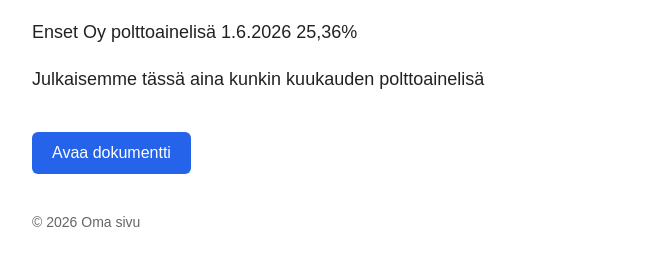
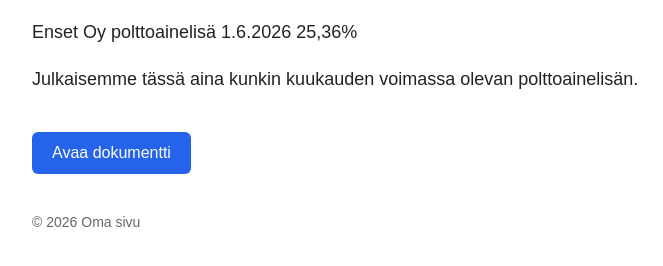
Before and after one commit to Kati-design/Oma-sivu, a plain HTML site: page index.html in a window 1280 px wide. Shown: the part 140-406 px from the top of the page, without its empty margins (158-821 px from the left). Drawn offline with Linux system fonts and the light colour scheme.

Commit message:
Revise fuel supplement announcement text
Updated the text for the monthly fuel supplement announcement.

```diff
--- a/index.html
+++ b/index.html
@@ -64,7 +64,7 @@
     </p>
 
     <p>
-      Julkaisemme tässä aina kunkin kuukauden polttoainelisä
+      Julkaisemme tässä aina kunkin kuukauden voimassa olevan polttoainelisän.
     </p>
 
     <a class="button" href="dokumentti.pdf" target="_blank">
```
